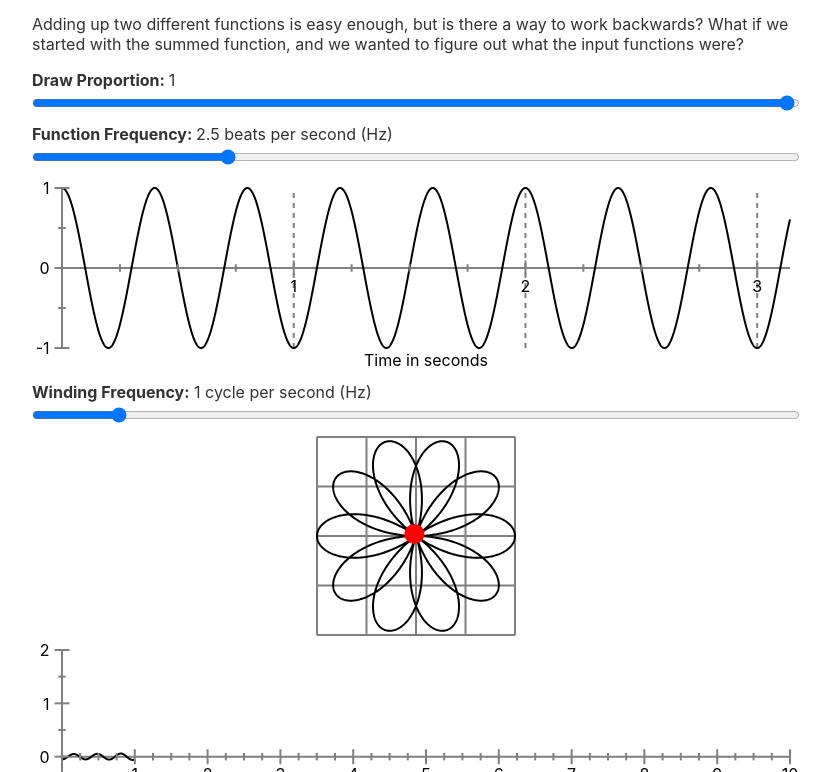
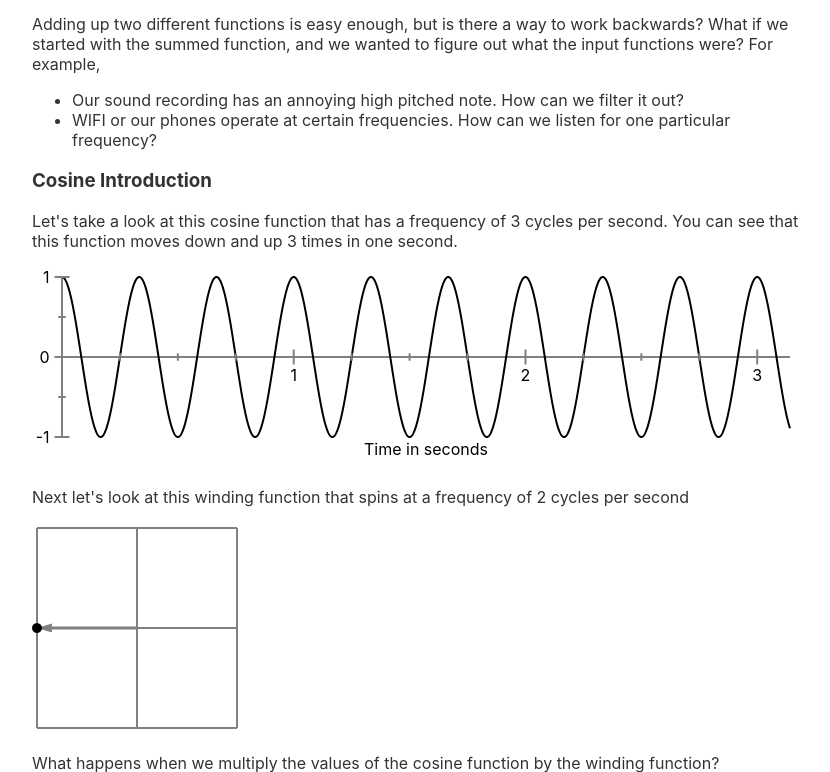
Before and after one commit to harryli0088/fourier-transform-visualized, a Svelte app: page / in a window 1280 px wide. Shown: the part 1328-2100 px from the top of the page, without its empty margins (224-1054 px from the left). Built offline with nearby package versions, Linux system fonts and the light colour scheme.

Commit message:
progress

```diff
--- a/src/App.svelte
+++ b/src/App.svelte
@@ -2,6 +2,7 @@
   import Icon from 'fa-svelte'
   import { faGithub } from '@fortawesome/free-brands-svg-icons'
 
+  import Intro from './Containers/Intro.svelte';
   import MultipleCosines from "./Containers/MultipleCosines.svelte";
   import OneCosine from "./Containers/OneCosine.svelte";
   import Sound from './Containers/Sound.svelte';
@@ -23,6 +24,8 @@
     <p>The Fourier Transform is a mathematical transformation that helps us break down functions over time into functions of <i>frequencies</i>. This transform is extremely important for signal processing in technology that we use every day, such as music, radar, WIFI, and phone calls.</p>
 
     <Sound/>
+
+    <Intro/>
 
     <OneCosine/>
 
--- /dev/null
+++ b/src/Containers/Intro.svelte
@@ -0,0 +1,86 @@
+<script lang="ts">
+  import { tweened } from "svelte/motion";
+  import { cubicOut } from "svelte/easing";
+  import { onMount } from "svelte";
+
+  import Arrow from "../Components/Arrow.svelte";
+  import Plot from "../Components/Plot.svelte";
+  import Polar from "../Components/Polar.svelte";
+
+  import getCos from '../utils/getCos';
+  import getCosineFourierTransform from "../utils/getCosineFourierTransform";
+  import getPoints from '../utils/getPoints';
+  import { POLAR_HEIGHT, STEP_SIZE, TWO_PI } from '../utils/constants';
+  import getDefiniteIntegralFunction from "../utils/getDefiniteIntegralFunction";
+
+  const domain: [number, number] = [0, Math.PI]
+  const freq = 3
+  const fullFuncFreq = TWO_PI * freq //multiply by 2pi to get the full frequency to use
+  const func = getCos(fullFuncFreq)
+  const points = getPoints(domain, func, STEP_SIZE)
+
+  const rotate = tweened(0, {
+    duration: 2000,
+    easing: cubicOut
+  })
+  onMount(() => {
+    setInterval(() => {
+      rotate.set(0, {duration: 0})
+      rotate.set(1)
+    }, 2000)
+  })
+
+  $: cosineFourierTransform = getCosineFourierTransform(fullFuncFreq, 0)
+  $: definiteIntegralFunction = getDefiniteIntegralFunction(cosineFourierTransform, domain[0], domain[1])
+</script>
+
+<main>
+  <h3>Cosine Introduction</h3>
+  <p>Let's take a look at this cosine function that has a frequency of {freq} cycles per second. You can see that this function moves down and up {freq} times in one second.</p>
+	<Plot {points} xTitle="Time in seconds"/>
+
+  <p>Next let's look at this winding function that spins at a frequency of 2 cycles per second</p>
+  <svg width={210} height={210}>
+    <g transform="translate(5,5)">
+      <line x1={0} y1={0} x2={200} y2={0}/>
+      <line x1={0} y1={100} x2={200} y2={100}/>
+      <line x1={0} y1={200} x2={200} y2={200}/>
+
+      <line x1={0} y1={0} x2={0} y2={200}/>
+      <line x1={100} y1={0} x2={100} y2={200}/>
+      <line x1={200} y1={0} x2={200} y2={200}/>
+    </g>
+
+    <g class="rotate">
+      <Arrow x1={0} y1={0} x2={100} y2={0}/>
+      <circle cx={100} cy={0} r={5}/>
+    </g>
+  </svg>
+
+  <p>What happens when we multiply the values of the cosine function by the winding function?</p>
+
+  <Polar {definiteIntegralFunction} drawProportion={$rotate} {domain} freq={0.5} height={POLAR_HEIGHT} maxMagnitude={1} {points}/>
+</main>
+
+<style>
+  g.rotate {
+    animation-iteration-count: infinite;
+    animation-name: rotate;
+    animation-duration: 2s;
+    animation-timing-function: linear;
+  }
+
+  line {
+    stroke: gray;
+    stroke-width: 2px;
+  }
+
+  @keyframes rotate {
+    from {
+      transform: translate(105px, 105px) rotate(0deg);
+    }
+    to {
+      transform: translate(105px, 105px) rotate(360deg);
+    }
+  }
+</style>
--- a/src/Containers/Sound.svelte
+++ b/src/Containers/Sound.svelte
@@ -49,7 +49,11 @@
   <Plot points={combinedPoints} stroke="#A569BD" xTitle="Time"/>
 
   <p>For each point in time, we sum the values of A440 and D294. Where both functions peak, those peaks add up. Where both functions dip, those dips subtract down. Where one function peaks and the other dips, they cancel out.</p>
-  <p>Adding up two different functions is easy enough, but is there a way to work backwards? What if we started with the summed function, and we wanted to figure out what the input functions were?</p>
+  <p>Adding up two different functions is easy enough, but is there a way to work backwards? What if we started with the summed function, and we wanted to figure out what the input functions were? For example,</p>
+  <ul>
+    <li>Our sound recording has an annoying high pitched note. How can we filter it out?</li>
+    <li>WIFI or our phones operate at certain frequencies. How can we listen for one particular frequency?</li>
+  </ul>
 </main>
 
 <style>
```
